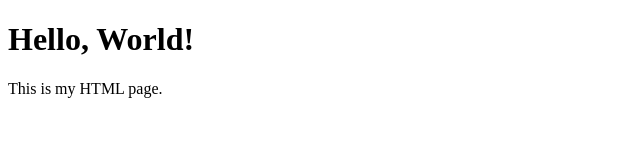
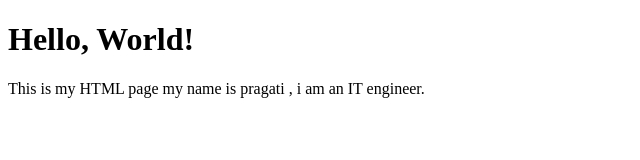
Before and after one commit to pragatii23/gh200-practice, a plain HTML site: page index.html in a window 1280 px wide. Shown: the whole page, without its empty margins (0-640 px from the left). Drawn offline with Linux system fonts and the light colour scheme.

Commit message:
Update index.html

```diff
--- a/index.html
+++ b/index.html
@@ -7,6 +7,6 @@
 </head>
 <body>
   <h1>Hello, World!</h1>
-  <p>This is my HTML page.</p>
+  <p>This is my HTML page my name is pragati , i am an IT engineer.</p>
 </body>
 </html>
```
